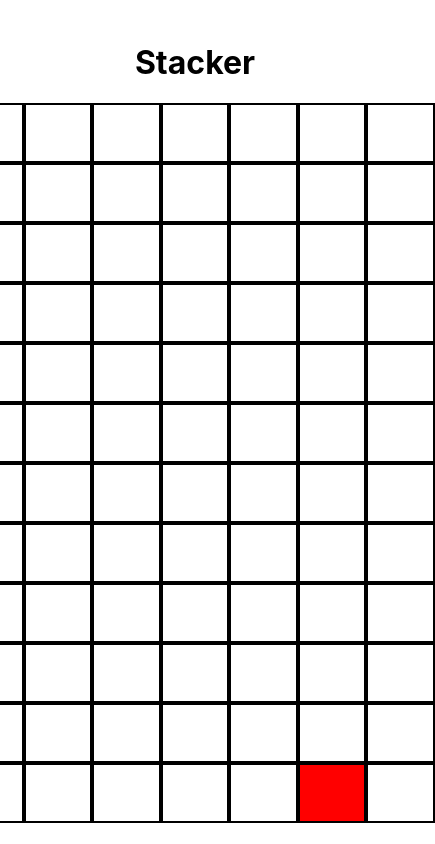
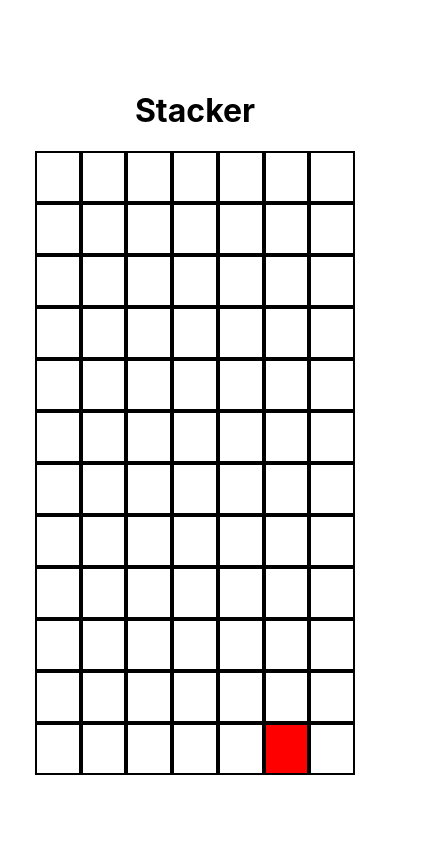
Before and after one commit to rayto510/stacker, a React (Create React App) app: page / in a window 390 px wide. Shown: the whole page, 435 px wide, since content can reach past the window. Built offline with nearby package versions, Linux system fonts and the light colour scheme.

Commit message:
Mobile friendly

```diff
--- a/src/App.css
+++ b/src/App.css
@@ -17,3 +17,16 @@
   background-color: white;
   border: 2px solid black;
 }
+
+@media only screen and (max-width: 640px) {
+  .App {
+    width: 20rem;
+    margin: auto;
+  }
+
+  .cell {
+    height: 3rem;
+    background-color: white;
+    border: 2px solid black;
+  }
+}
```
